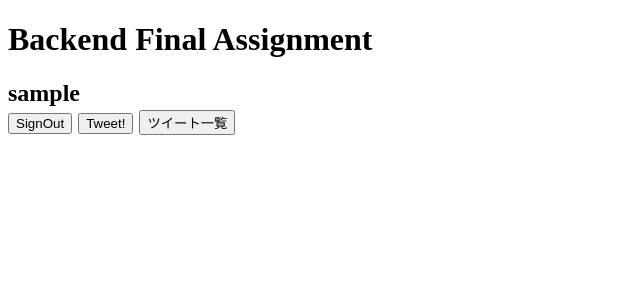
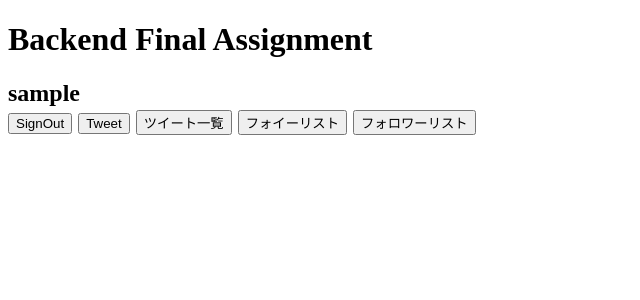
Before and after one commit to shinonome-inc/backend-final-assignment-kent, a Django app: page / in a window 1280 px wide. Shown: the top 300 px of the page, without its empty margins (0-640 px from the left). Run offline with Django 4.2, Linux system fonts and the light colour scheme; the visitor is signed in with stand-in values (Sample User, id 1).

Commit message:
add link to lists of follower and followee

```diff
--- a/templates/welcome/index.html
+++ b/templates/welcome/index.html
@@ -10,8 +10,10 @@
       {{ user.username }}
       <div>
         <a href="{% url 'accounts:signout' %}"><button>SignOut</button></a>
-        <a href="{% url 'tweets:create' %}"><button>Tweet!</button></a>
+        <a href="{% url 'tweets:create' %}"><button>Tweet</button></a>
         <a href="{% url 'tweets:home' %}"><button>ツイート一覧</button></a>
+        <a href="{% url 'accounts:following_list' user.username %}"><button>フォイーリスト</button></a>
+        <a href="{% url 'accounts:follower_list' user.username %}"><button>フォロワーリスト</button></a>
       </div>
     {% else %}
       現在ログインしていません
```
